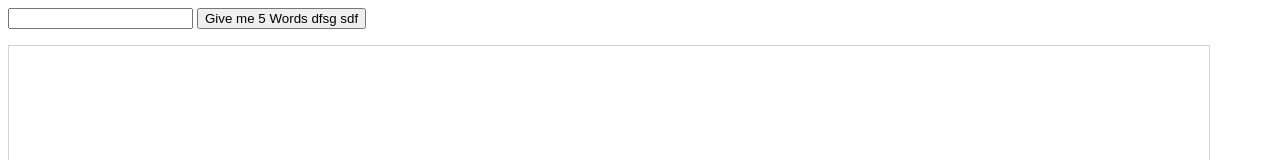
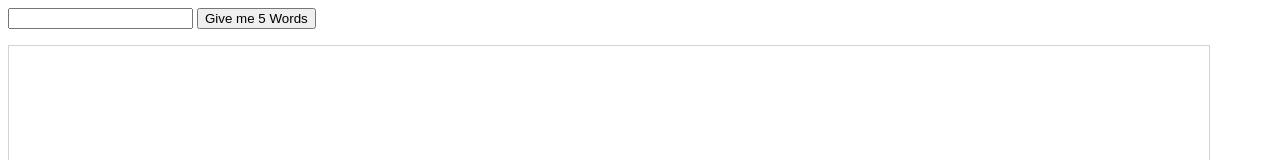
Before and after one commit to christhomass/Carl, a plain HTML site: page index.html in a window 1280 px wide. Shown: the top 160 px of the page. Drawn offline with nearby package versions, Linux system fonts and the light colour scheme.

Commit message:
fixed the text for test

```diff
--- a/index.html
+++ b/index.html
@@ -22,7 +22,7 @@
 <input type="text" id="myText" value="">
 
 
-<button id="input-button">Give me 5 Words dfsg sdf</button>
+<button id="input-button">Give me 5 Words</button>
 
 
     <p id="example"></p>
```
